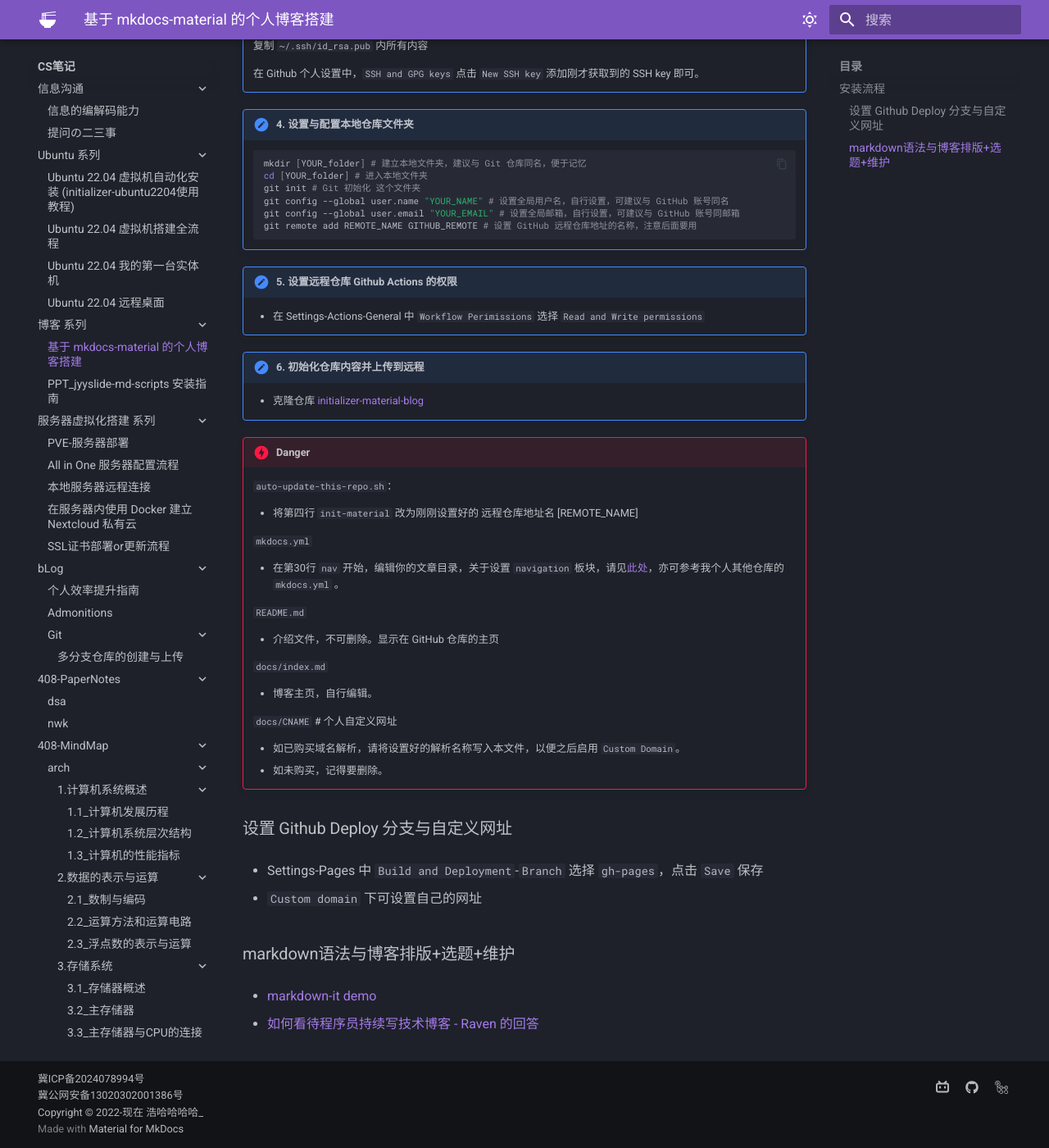
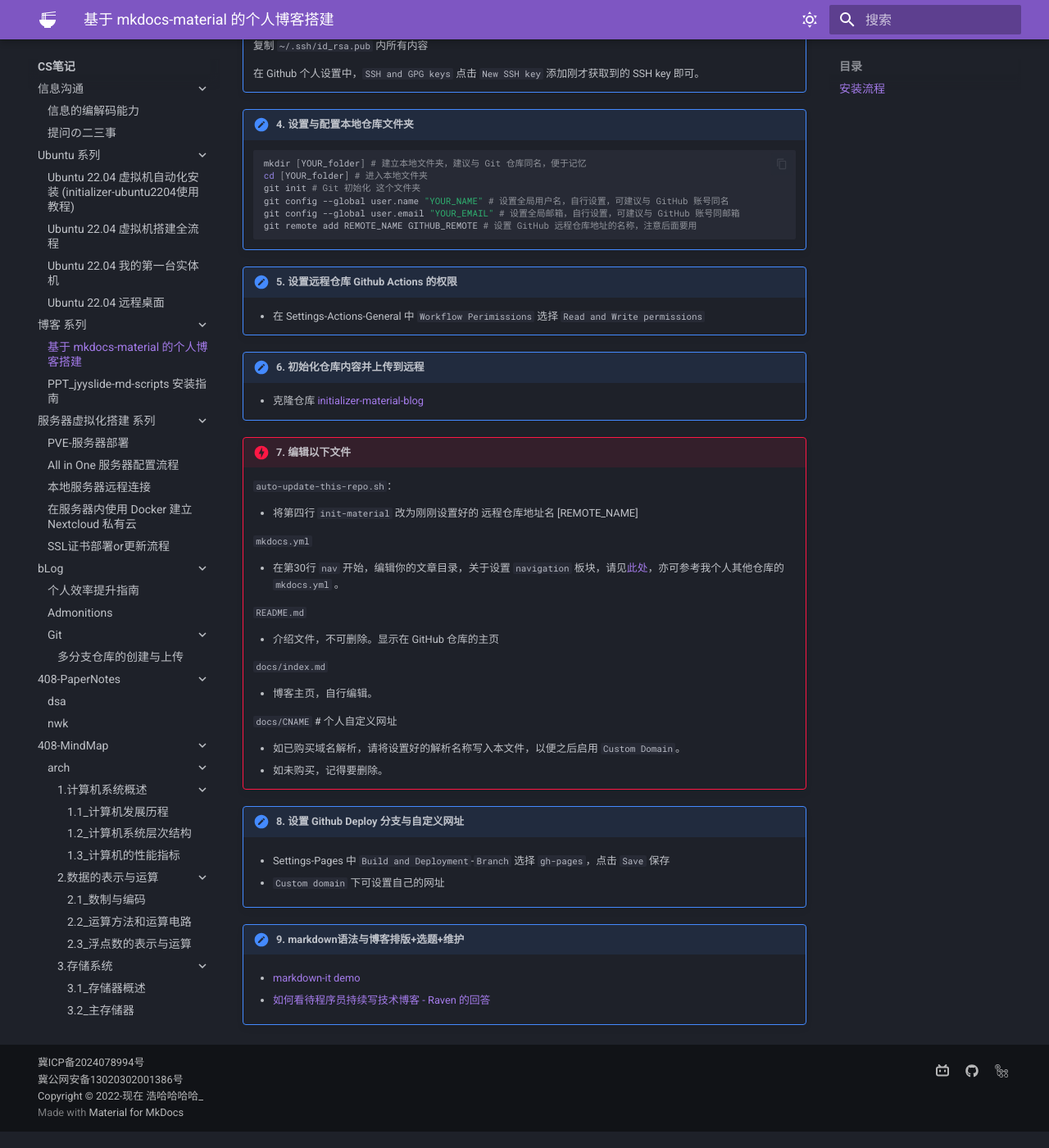
Before and after one commit to Haohahahaha/cs, an MkDocs documentation site: the page built from docs/greenhand/initializer-material-blog/blog-init.md, in a window 1280 px wide and 1400 px high, scrolled down 923 px. Shown: the whole window at 82% size. Built offline with MkDocs 1.6.1 and Material for MkDocs 9.7.7, drawn with Linux system fonts in a browser that asks for light colours.

Commit message:
2025-01-10_18:28:12 update

```diff
--- a/docs/greenhand/initializer-material-blog/blog-init.md
+++ b/docs/greenhand/initializer-material-blog/blog-init.md
@@ -53,7 +53,7 @@
 
 	- 克隆仓库 [initializer-material-blog](https://github.com/Haohahahaha/initializer-material-blog)
 
-!!! danger 编辑以下文件
+!!! danger "7. 编辑以下文件"
 
   	`auto-update-this-repo.sh`：
 
@@ -77,14 +77,14 @@
 	- 如未购买，记得要删除。
 
 
-### 设置 Github Deploy 分支与自定义网址
+!!! note "8. 设置 Github Deploy 分支与自定义网址"
 
-- Settings-Pages 中 `Build and Deployment`-`Branch` 选择 `gh-pages`，点击 `Save` 保存
+	- Settings-Pages 中 `Build and Deployment`-`Branch` 选择 `gh-pages`，点击 `Save` 保存
 
-- `Custom domain` 下可设置自己的网址
+	- `Custom domain` 下可设置自己的网址
 
-### markdown语法与博客排版+选题+维护
+!!! note "9. markdown语法与博客排版+选题+维护"
 
-- [markdown-it demo](https://markdown-it.github.io/)
+	- [markdown-it demo](https://markdown-it.github.io/)
 
-- [如何看待程序员持续写技术博客 - Raven 的回答](https://www.zhihu.com/question/41802793/answer/2435610889)
+	- [如何看待程序员持续写技术博客 - Raven 的回答](https://www.zhihu.com/question/41802793/answer/2435610889)
```
